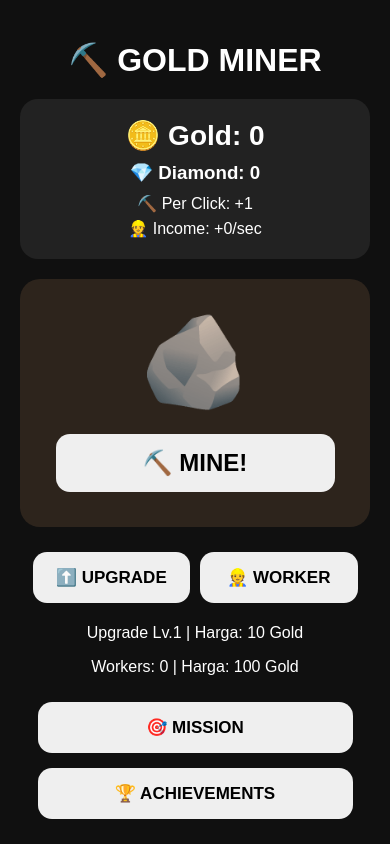
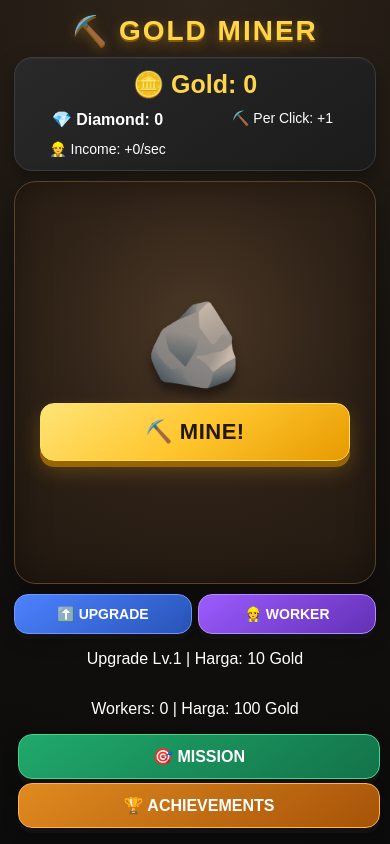
Before and after one commit to Cixzoy/GoldMiner, a website: page www/index.html in a window 390 px wide. Drawn offline with Linux system fonts and the light colour scheme.

Commit message:
Improve mobile game UI

```diff
--- a/www/style.css
+++ b/www/style.css
@@ -1,171 +1,392 @@
+* {
+  box-sizing: border-box;
+}
+
+html,
 body {
   margin: 0;
+  padding: 0;
+  width: 100%;
+  min-height: 100%;
   font-family: Arial, sans-serif;
-  background: #101010;
+  background:
+    radial-gradient(circle at top, #30251a 0%, #17130f 45%, #0b0b0b 100%);
   color: white;
   text-align: center;
+  overflow-x: hidden;
 }
 
+/* =========================
+   MAIN GAME
+========================= */
+
 .game {
-  max-width: 420px;
+  width: 100%;
+  max-width: 430px;
+  min-height: 100vh;
   margin: auto;
-  padding: 20px;
+  padding: 12px 14px;
+  display: flex;
+  flex-direction: column;
 }
 
+/* =========================
+   TITLE
+========================= */
+
 h1 {
-  margin-bottom: 20px;
-  font-size: 32px;
+  margin: 2px 0 10px;
+  font-size: 28px;
+  font-weight: 900;
+  letter-spacing: 2px;
+  color: #ffd54a;
+  text-shadow:
+    0 2px 0 #8a5a00,
+    0 4px 12px rgba(255, 190, 40, 0.35);
 }
 
+/* =========================
+   STATS
+========================= */
+
 .stats {
-  background: #222;
+  background: linear-gradient(145deg, #292929, #1b1b1b);
+  border: 1px solid #3c3c3c;
   border-radius: 18px;
-  padding: 15px;
-  margin-bottom: 20px;
+  padding: 10px 8px;
+  margin-bottom: 10px;
+
+  display: grid;
+  grid-template-columns: 1fr 1fr;
+  gap: 6px;
+
+  box-shadow:
+    0 8px 20px rgba(0, 0, 0, 0.35),
+    inset 0 1px rgba(255, 255, 255, 0.04);
 }
 
 .stats h2 {
-  margin: 5px;
-  font-size: 28px;
+  grid-column: 1 / -1;
+  margin: 2px;
+  font-size: 25px;
+  color: #ffd54a;
 }
 
 .stats h3 {
-  margin: 10px;
+  margin: 3px;
+  font-size: 16px;
 }
 
 .stats p {
-  margin: 6px;
+  margin: 3px;
+  font-size: 14px;
 }
 
+/* =========================
+   MINING AREA
+========================= */
+
 .mine {
-  background: #2d241c;
-  border-radius: 20px;
-  padding: 30px 20px;
-  margin-bottom: 20px;
+  flex: 1;
+
+  background:
+    radial-gradient(circle at 50% 35%, #4a3725 0%, #302318 45%, #211810 100%);
+
+  border: 1px solid #59432c;
+  border-radius: 22px;
+
+  padding: 12px 12px 14px;
+  margin-bottom: 10px;
+
+  display: flex;
+  flex-direction: column;
+  justify-content: center;
+  align-items: center;
+
+  min-height: 260px;
+
+  box-shadow:
+    inset 0 0 35px rgba(0, 0, 0, 0.35),
+    0 10px 25px rgba(0, 0, 0, 0.35);
 }
 
+/* Batu / ore */
+
 .rock {
-  font-size: 90px;
-  margin-bottom: 15px;
+  font-size: 82px;
+  line-height: 1;
+  margin: 5px 0 14px;
+
+  filter:
+    drop-shadow(0 8px 5px rgba(0, 0, 0, 0.45));
+
+  user-select: none;
 }
+
+/* =========================
+   BUTTON
+========================= */
 
 button {
   border: none;
   border-radius: 14px;
-  padding: 15px 20px;
-  margin: 5px;
-  font-size: 17px;
-  font-weight: bold;
+
+  padding: 12px 16px;
+  margin: 4px;
+
+  font-size: 16px;
+  font-weight: 800;
+
+  color: white;
+  background: linear-gradient(145deg, #3b3b3b, #242424);
+
+  border: 1px solid #4b4b4b;
+
+  box-shadow:
+    0 5px 0 #111,
+    0 8px 15px rgba(0, 0, 0, 0.25);
+
   cursor: pointer;
+  transition:
+    transform 0.08s ease,
+    filter 0.15s ease;
 }
 
 button:active {
-  transform: scale(0.95);
+  transform: translateY(3px) scale(0.97);
+  box-shadow:
+    0 2px 0 #111,
+    0 4px 8px rgba(0, 0, 0, 0.25);
 }
 
-#clickButton {
-  width: 90%;
-  font-size: 24px;
+button:hover {
+  filter: brightness(1.12);
 }
 
-.menu {
-  display: flex;
-  justify-content: center;
-  flex-wrap: wrap;
+/* =========================
+   MINING BUTTON
+========================= */
+
+#clickButton {
+  width: 92%;
+  max-width: 360px;
+
+  padding: 15px 20px;
+
+  font-size: 22px;
+  letter-spacing: 0.5px;
+
+  color: #241600;
+
+  background:
+    linear-gradient(
+      145deg,
+      #ffe477,
+      #ffc62e,
+      #e79a00
+    );
+
+  border: 1px solid #ffdf61;
+
+  box-shadow:
+    0 6px 0 #9a6500,
+    0 10px 20px rgba(255, 180, 20, 0.22);
 }
 
-#upgradeButton,
-#autoButton {
-  width: 45%;
+#clickButton:active {
+  box-shadow:
+    0 3px 0 #9a6500,
+    0 5px 10px rgba(255, 180, 20, 0.2);
 }
 
-#missionButton,
+/* =========================
+   MENU
+========================= */
+
+.menu {
+  width: 100%;
+
+  display: grid;
+  grid-template-columns: 1fr 1fr;
+
+  gap: 6px;
+}
+
+.menu button {
+  width: 100%;
+  margin: 0;
+  padding: 11px 8px;
+  font-size: 14px;
+}
+
+/* Upgrade */
+
+#upgradeButton {
+  background: linear-gradient(145deg, #4d82ff, #2854b8);
+  border-color: #6e98ff;
+}
+
+/* Auto */
+
+#autoButton {
+  background: linear-gradient(145deg, #9c5cff, #6230b4);
+  border-color: #b88aff;
+}
+
+/* Mission */
+
+#missionButton {
+  width: 100%;
+  margin-top: 0;
+  background: linear-gradient(145deg, #20a96b, #13734a);
+  border-color: #42d592;
+}
+
+/* Achievement */
+
 #achievementButton {
-  width: 90%;
-  margin-top: 10px;
+  width: 100%;
+  margin-top: 0;
+  background: linear-gradient(145deg, #e08a20, #a65308);
+  border-color: #ffb54a;
 }
+
+/* =========================
+   POPUP
+========================= */
 
 .popup {
   display: none;
+
   position: fixed;
-  top: 0;
-  left: 0;
+  inset: 0;
 
   width: 100%;
   height: 100%;
 
-  background: rgba(0, 0, 0, 0.85);
+  padding: 18px;
+
+  background: rgba(0, 0, 0, 0.78);
 
   justify-content: center;
   align-items: center;
 
   z-index: 999;
+  backdrop-filter: blur(4px);
 }
 
 .popupContent {
-  background: #222;
-  padding: 25px;
+  width: 100%;
+  max-width: 350px;
+  max-height: 82vh;
+
+  overflow-y: auto;
+
+  background:
+    linear-gradient(145deg, #292929, #181818);
+
+  border: 1px solid #444;
+
+  padding: 20px;
+
   border-radius: 20px;
-  width: 80%;
-  max-width: 350px;
+
   text-align: center;
 
   box-shadow:
-    0 0 30px rgba(255, 200, 50, 0.4);
+    0 0 35px rgba(255, 200, 50, 0.25),
+    0 15px 40px rgba(0, 0, 0, 0.6);
 }
 
 .popupContent h2 {
-  margin-top: 0;
+  margin: 0 0 14px;
+  color: #ffd54a;
 }
+
+/* =========================
+   MISSION
+========================= */
 
 #claimMission {
   display: none;
 }
 
+/* =========================
+   ACHIEVEMENT
+========================= */
+
 .achievement {
-  background: #333;
+  background: #303030;
+
+  border: 1px solid #414141;
+
   border-radius: 12px;
-  padding: 12px;
-  margin: 8px 0;
+
+  padding: 10px;
+  margin: 7px 0;
+
   text-align: left;
+
+  box-shadow:
+    0 4px 10px rgba(0, 0, 0, 0.2);
 }
 
 .unlocked {
   border: 2px solid gold;
+
+  background:
+    linear-gradient(
+      145deg,
+      #403815,
+      #2d2810
+    );
+
+  box-shadow:
+    0 0 12px rgba(255, 215, 0, 0.18);
 }
 
-
-/* NOTIFICATION */
+/* =========================
+   NOTIFICATION
+========================= */
 
 #notification {
   position: fixed;
 
-  top: 20px;
+  top: 14px;
   left: 50%;
 
-  transform: translateX(-50%) translateY(-100px);
+  transform:
+    translateX(-50%)
+    translateY(-100px);
 
-  background: #222;
+  width: max-content;
+  max-width: 90%;
+
+  background:
+    linear-gradient(145deg, #292929, #171717);
+
   color: white;
 
-  padding: 15px 22px;
+  padding: 12px 18px;
 
+  border: 1px solid #555;
   border-radius: 14px;
 
-  font-size: 16px;
-  font-weight: bold;
+  font-size: 15px;
+  font-weight: 800;
 
   z-index: 9999;
 
   opacity: 0;
 
   transition:
-    0.3s ease;
+    opacity 0.25s ease,
+    transform 0.3s ease;
 
   pointer-events: none;
 
   box-shadow:
-    0 5px 25px rgba(0, 0, 0, 0.5);
+    0 7px 25px rgba(0, 0, 0, 0.55);
 }
 
 #notification.show {
@@ -175,3 +396,48 @@ button:active {
     translateX(-50%)
     translateY(0);
 }
+
+/* =========================
+   SMALL PHONE
+========================= */
+
+@media (max-height: 700px) {
+  .game {
+    padding-top: 7px;
+    padding-bottom: 7px;
+  }
+
+  h1 {
+    font-size: 24px;
+    margin-bottom: 6px;
+  }
+
+  .stats {
+    padding: 7px;
+    margin-bottom: 7px;
+  }
+
+  .stats h2 {
+    font-size: 22px;
+  }
+
+  .mine {
+    min-height: 210px;
+    padding: 8px;
+    margin-bottom: 7px;
+  }
+
+  .rock {
+    font-size: 68px;
+    margin-bottom: 8px;
+  }
+
+  #clickButton {
+    padding: 12px;
+    font-size: 20px;
+  }
+
+  .menu button {
+    padding: 9px 6px;
+  }
+}
```
